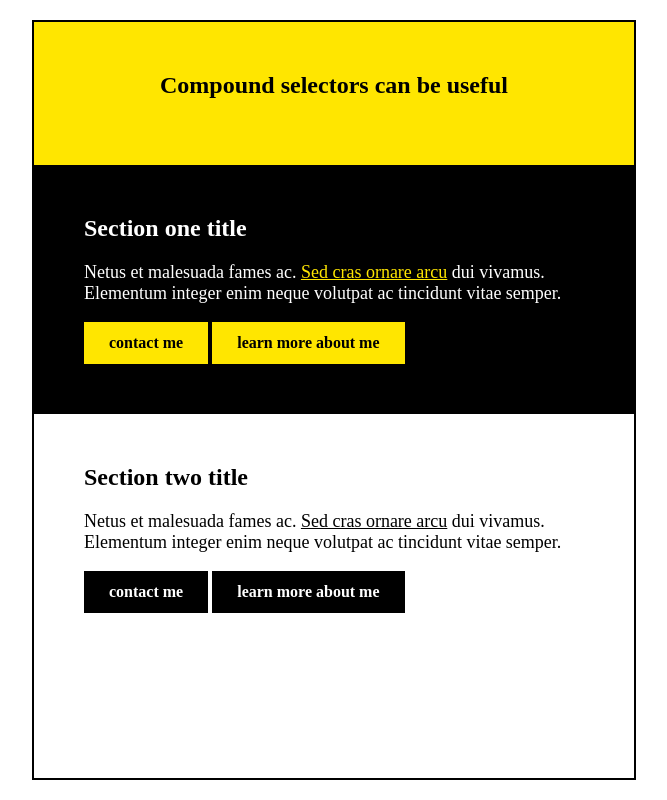
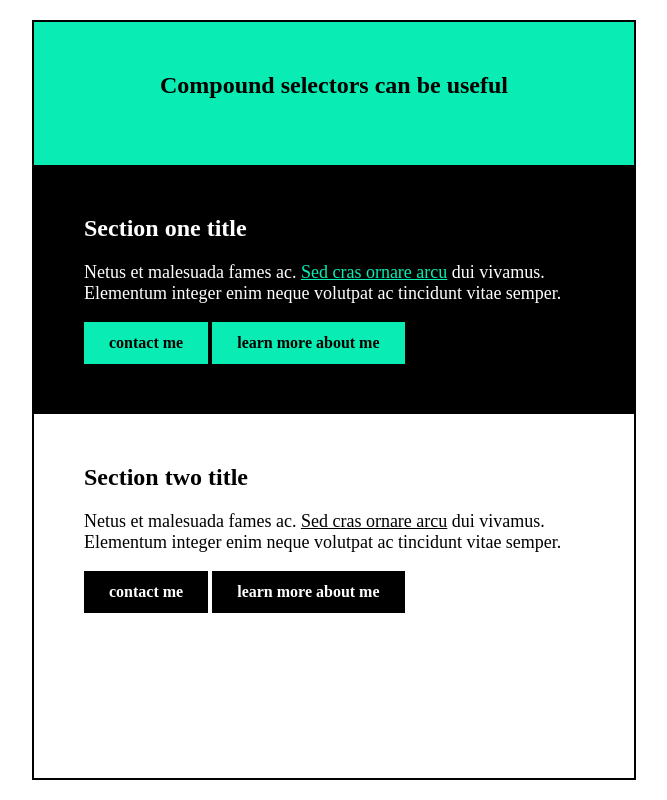
Before and after one commit to Codegalax/web_projects, a plain HTML site: page compound-selector/index.html in a window 1280 px wide. Shown: the whole page, without its empty margins (306-973 px from the left). Drawn offline with Linux system fonts and the light colour scheme.

Commit message:
Update style.css

```diff
--- a/compound-selector/css/style.css
+++ b/compound-selector/css/style.css
@@ -18,7 +18,7 @@ p {
 }
 
 a {
-    color: #FFE600;
+    color: #09ecb3;
 }
 
 header,
@@ -27,7 +27,7 @@ section {
 }
 
 header {
-    background: #FFE600;
+    background: #09ecb3;
     color: #000;
 }
 
@@ -39,7 +39,7 @@ header {
 .section-one .btn {
     display: inline-block;
     padding: 12px 25px;
-    background: #FFE600;
+    background: #09ecb3;
     color: #000;
     font-weight: bold;
     text-decoration: none;
@@ -63,6 +63,6 @@ header {
 }
 
 .section-two .btn:hover {
-    background: #FFE600;
+    background: #09ecb3;
     color: black;
 }
```
